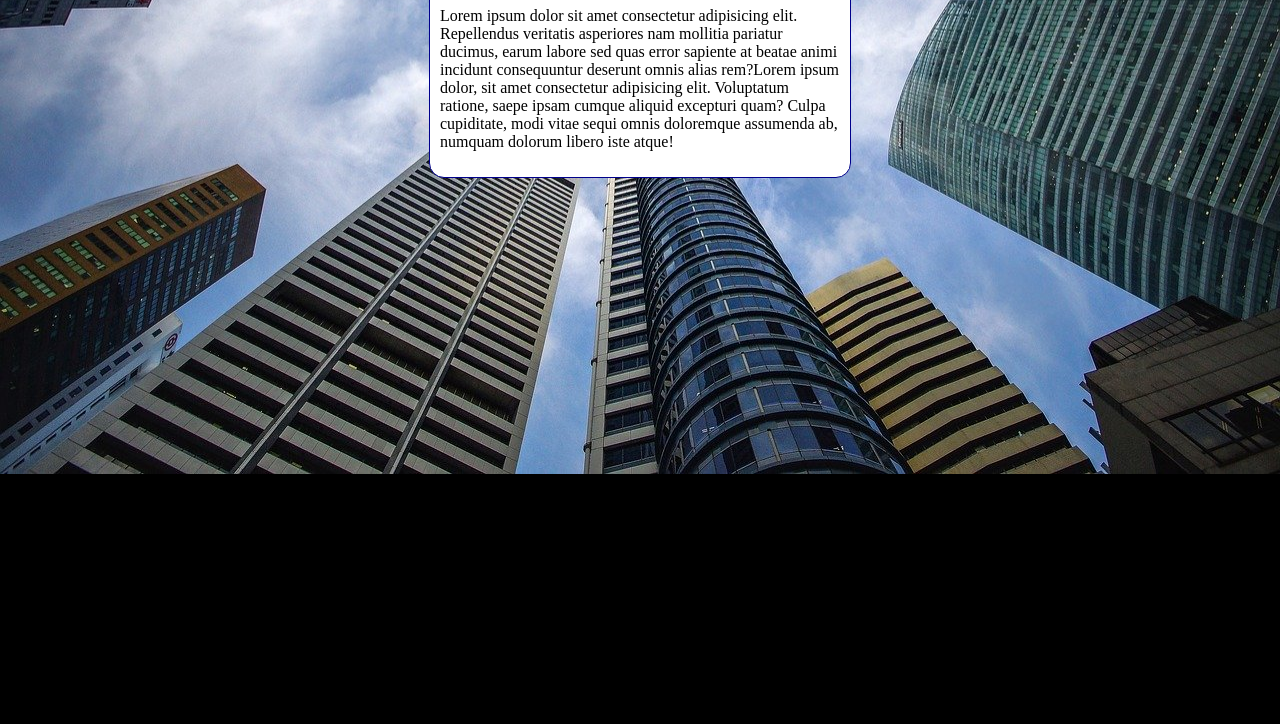
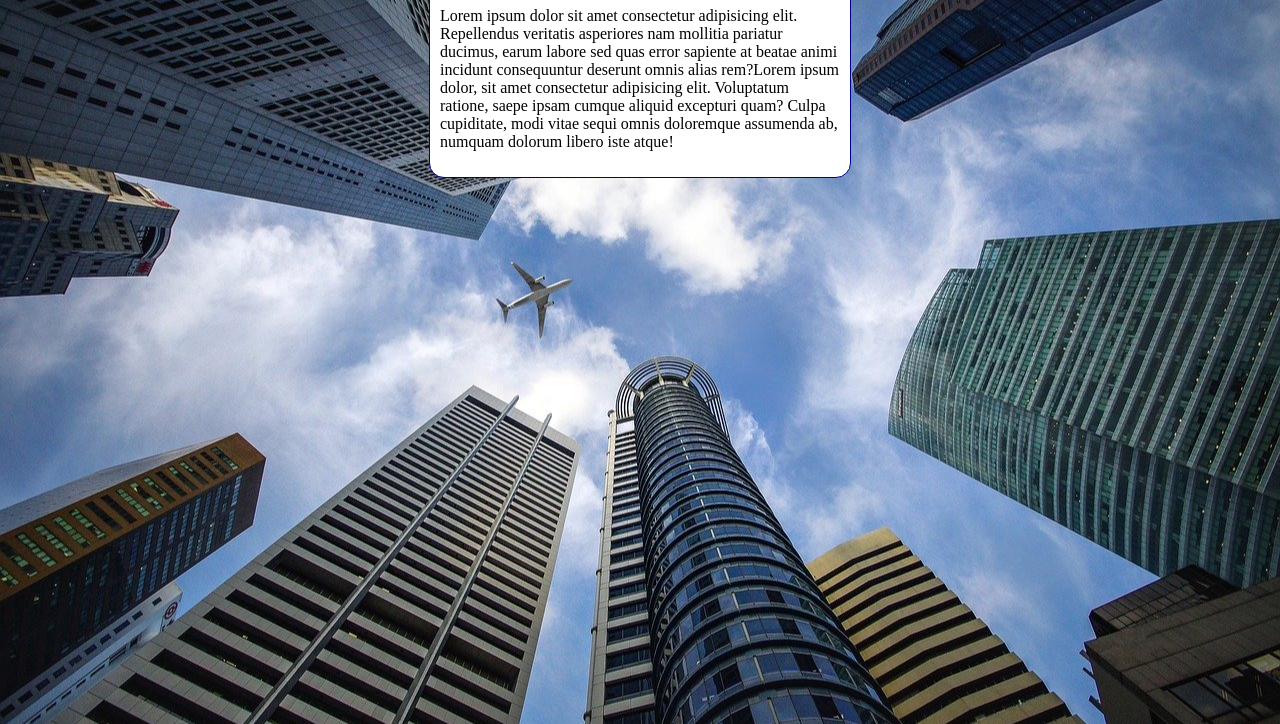
Before and after one commit to Angelo1312dev/html-css, a plain HTML site: page exercicios/site/fundo005.html in a window 1280 px wide. Shown: the part 92-816 px from the top of the page. Drawn offline with Linux system fonts and the light colour scheme.

Commit message:
Update fundo005.html
atualização

```diff
--- a/exercicios/site/fundo005.html
+++ b/exercicios/site/fundo005.html
@@ -3,14 +3,20 @@
 <head>
     <meta charset="UTF-8">
     <meta name="viewport" content="width=device-width, initial-scale=1.0">
-    <title>Document</title>
+    <title>fundo fixo de tela</title>
     <style>
         body{
-            background-color: black;
+            height: 100vh;
+           /* background-color: black;
             background-image: url('imagens/wallpaper002.jpg');
             background-position: center center;
             background-repeat: no-repeat;
             background-size: cover;
+            background-attachment: fixed;
+            /*shorthand-background
+            colo > image > position >
+            repeat > (size) pode ser que não funcione  > attachement*/
+            background: black url(imagens/wallpaper002.jpg) center center no-repeat fixed;
         }
         main{
             background-color: white;
```
